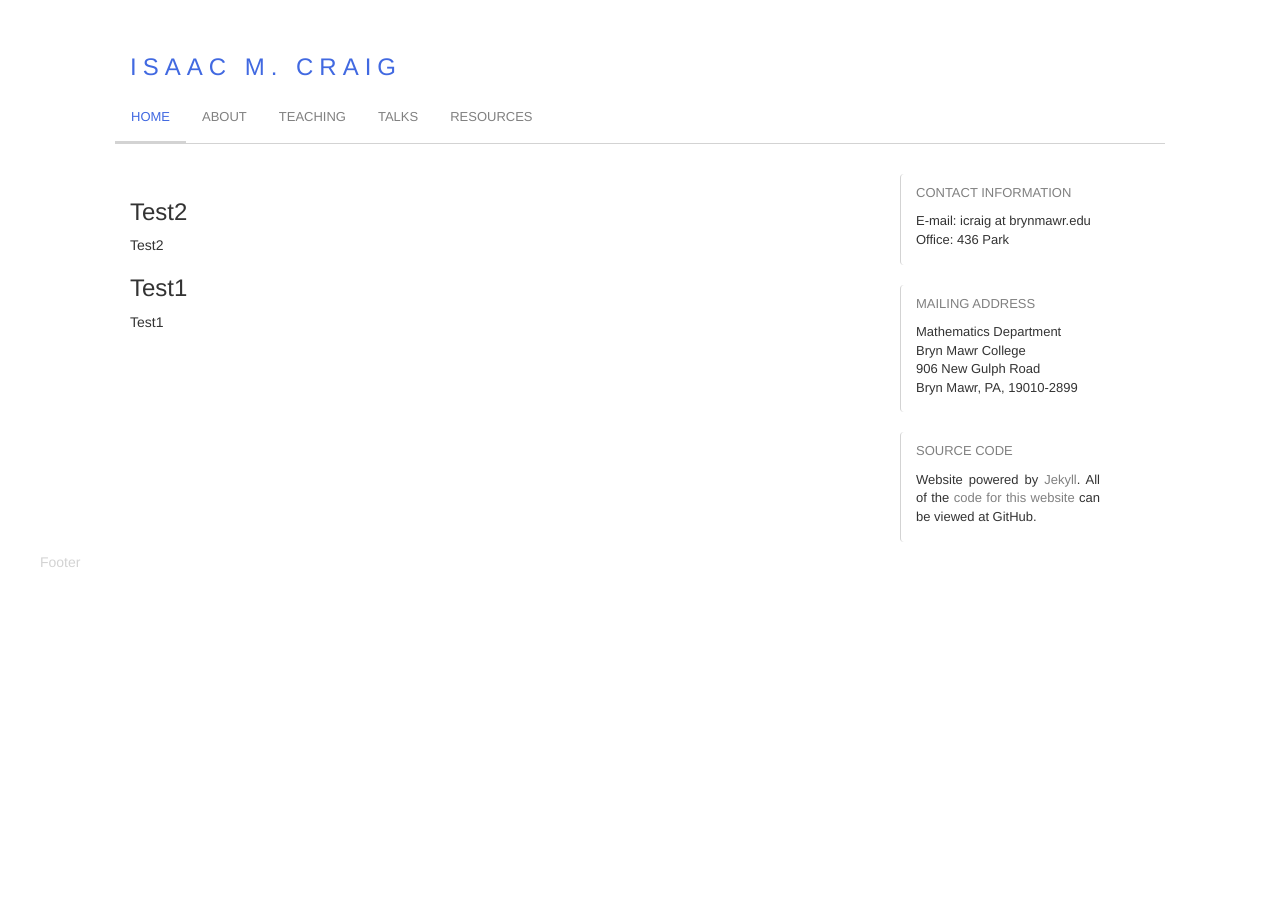
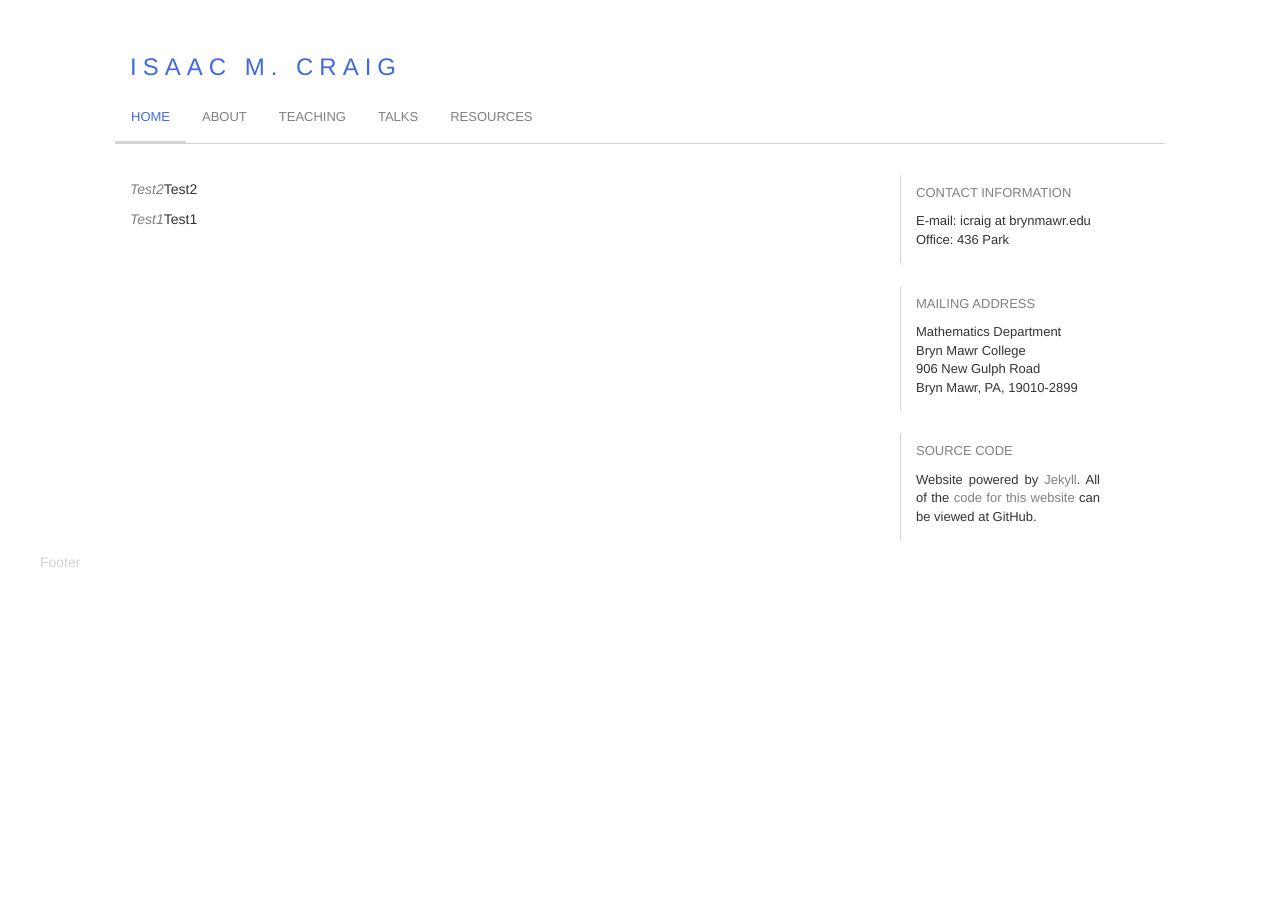
Before and after one commit to isundberg/isaacmc.github.io, a Jekyll site: the page built from README.md, in a window 1280 px wide. Built offline with Jekyll 4.4.1, drawn with Linux system fonts in a browser that asks for light colours; our own code applies the rules of GitHub Pages for plain Markdown files.

Commit message:
Update posts.html

```diff
--- a/_includes/posts.html
+++ b/_includes/posts.html
@@ -1,6 +1,6 @@
 <div id="posts" class="col-sm-12">
     {% for post in site.posts %}
-        <h3>{{ post.title }}</h3>
+        <div id="contentItem">{{ post.title }}</div>
         {{ post.content }}
     {% endfor %}
 </div>
```
